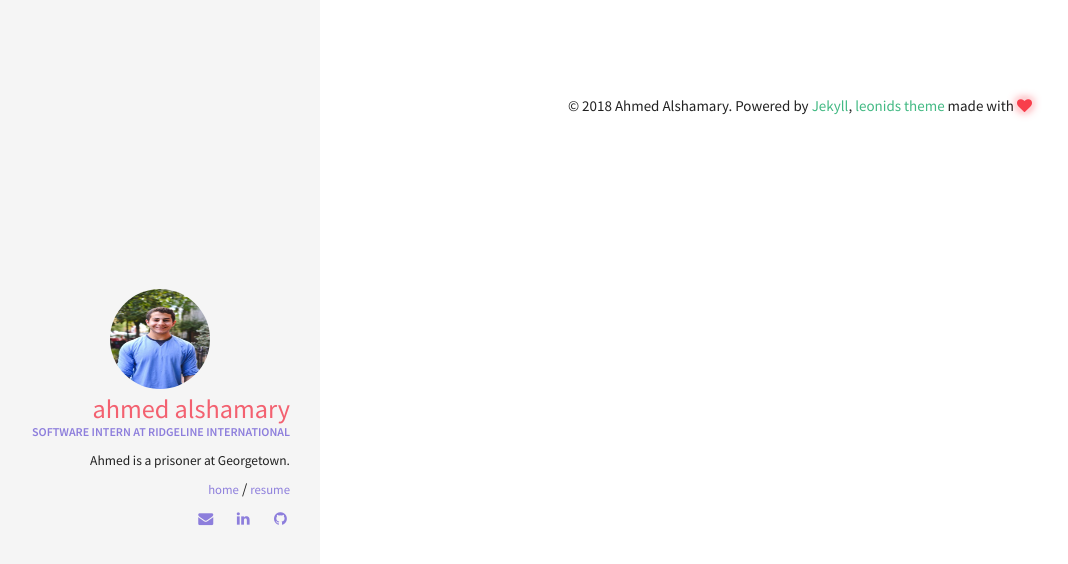
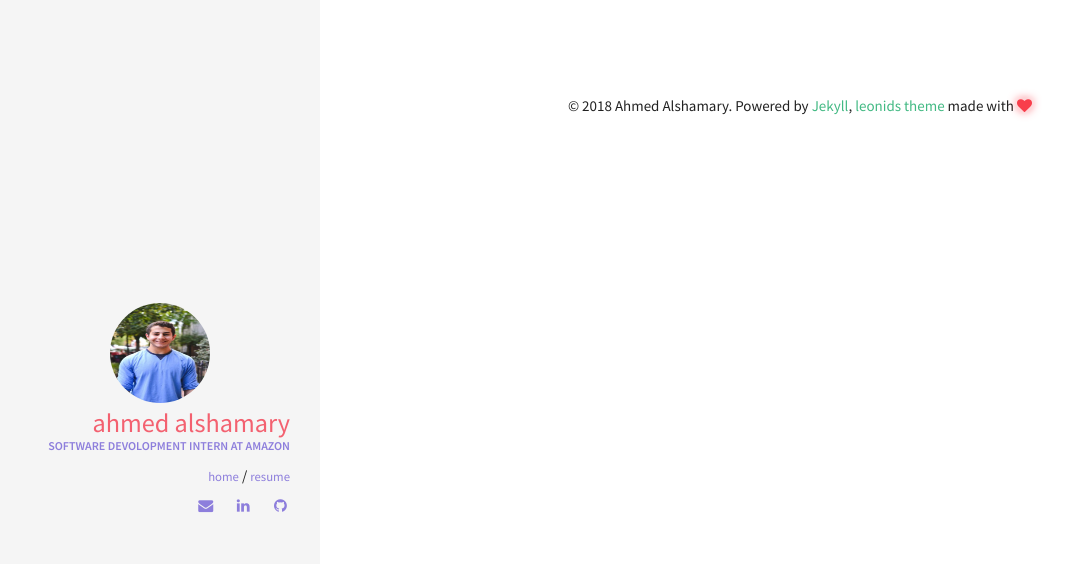
Before and after one commit to medokun/medokun.github.io, a Jekyll site: the page built from index.html, in a window 1280 px wide. Shown: the top 564 px of the page, without its empty margins (0-1068 px from the left). Built offline with Jekyll 4.4.1, drawn with Linux system fonts in a browser that asks for light colours.

Commit message:
Update Config

```diff
--- a/_config.yml
+++ b/_config.yml
@@ -35,8 +35,8 @@ kramdown:
 owner:
   name: Ahmed Alshamary
   avatar: avatar.jpg
-  job: "Software Intern at Ridgeline International"
-  bio: "Ahmed is a prisoner at Georgetown."
+  job: "Software Devolopment Intern at Amazon"
+  bio: ""
   email: ahmedralshamary@gmail.com
   disqus-shortname:
   twitter: #username
```
